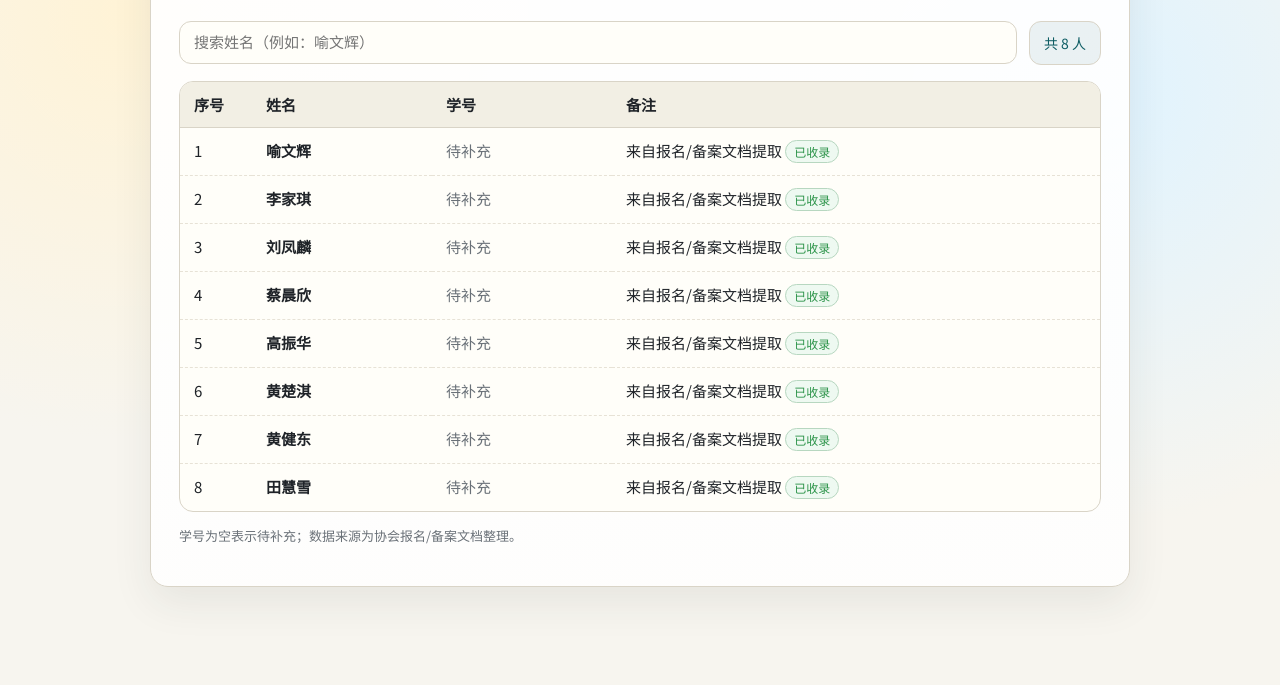
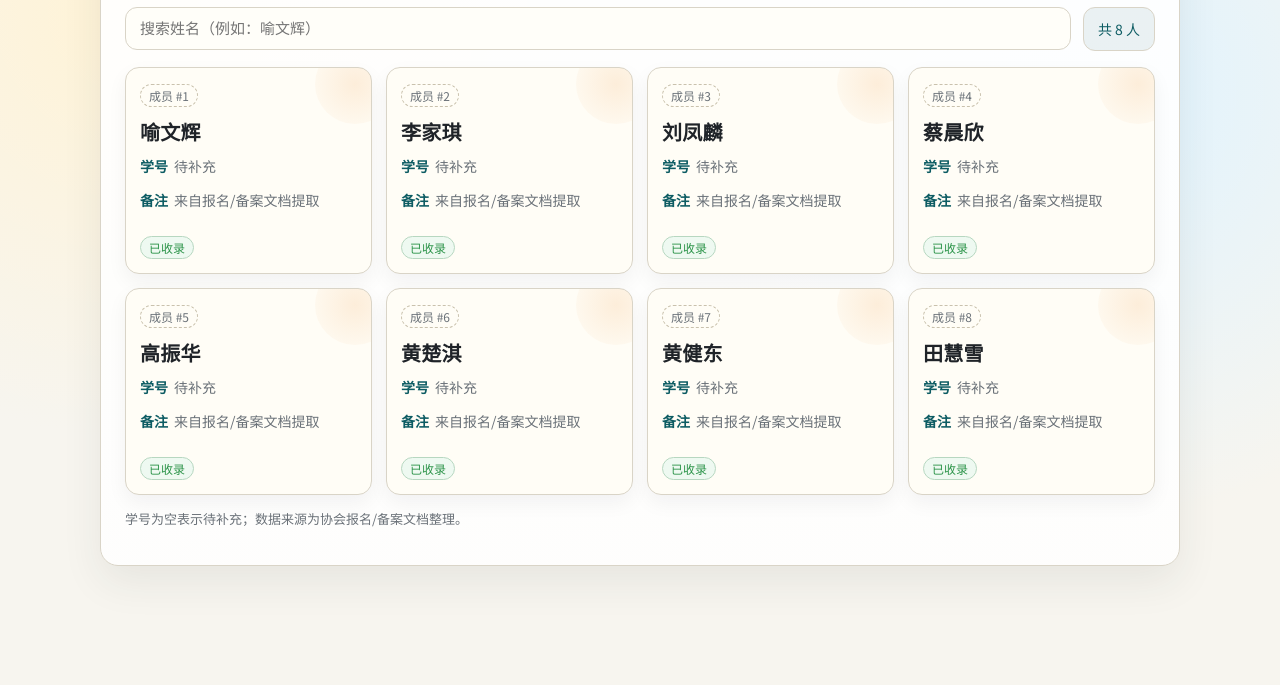
Before and after one commit to IWIFII/openclaw-knowledge-base, a plain HTML site: page site/index.html in a window 1280 px wide. Shown: the part 155-840 px from the top of the page. Drawn offline with Linux system fonts and the light colour scheme.

Commit message:
feat: switch member display to profile cards

```diff
--- a/site/index.html
+++ b/site/index.html
@@ -17,6 +17,7 @@
       --brand: #0d5c63;
       --accent: #f2a65a;
       --ok: #2b9348;
+      --card: #fffdf6;
     }
     * { box-sizing: border-box; }
     body {
@@ -30,9 +31,9 @@
       min-height: 100vh;
     }
     .wrap {
-      width: min(980px, 92vw);
-      margin: 40px auto;
-      padding: 28px;
+      width: min(1080px, 94vw);
+      margin: 32px auto;
+      padding: 24px;
       border: 1px solid var(--line);
       border-radius: 18px;
       background: linear-gradient(180deg, rgba(255, 255, 255, 0.95), rgba(255, 255, 255, 0.85));
@@ -50,7 +51,7 @@
       font-size: 14px;
     }
     .toolbar {
-      margin-top: 24px;
+      margin-top: 22px;
       display: grid;
       grid-template-columns: 1fr auto;
       gap: 12px;
@@ -77,31 +78,57 @@
       background: rgba(13, 92, 99, 0.08);
       white-space: nowrap;
     }
-    .table {
+    .grid {
       margin-top: 16px;
+      display: grid;
+      grid-template-columns: repeat(auto-fill, minmax(230px, 1fr));
+      gap: 14px;
+    }
+    .card {
+      background: var(--card);
       border: 1px solid var(--line);
       border-radius: 14px;
+      padding: 14px;
+      box-shadow: 0 8px 20px rgba(20, 25, 30, 0.05);
+      position: relative;
       overflow: hidden;
-      background: var(--panel);
     }
-    table {
-      width: 100%;
-      border-collapse: collapse;
-      font-size: 15px;
+    .card::after {
+      content: "";
+      position: absolute;
+      right: -24px;
+      top: -24px;
+      width: 80px;
+      height: 80px;
+      border-radius: 50%;
+      background: radial-gradient(circle, rgba(242, 166, 90, 0.18), rgba(242, 166, 90, 0));
+      pointer-events: none;
     }
-    thead th {
-      text-align: left;
-      background: #f2efe4;
-      padding: 12px 14px;
-      border-bottom: 1px solid var(--line);
+    .seq {
+      display: inline-block;
+      font-size: 12px;
+      color: var(--muted);
+      padding: 2px 8px;
+      border: 1px dashed #c9c1ad;
+      border-radius: 999px;
+      margin-bottom: 10px;
     }
-    tbody td {
-      padding: 12px 14px;
-      border-bottom: 1px dashed #e7e2d6;
-      vertical-align: top;
+    .name {
+      margin: 0;
+      font-size: 20px;
+      font-weight: 800;
+      letter-spacing: 0.3px;
     }
-    tbody tr:last-child td { border-bottom: none; }
-    .muted { color: var(--muted); }
+    .line {
+      margin-top: 10px;
+      font-size: 14px;
+      color: var(--muted);
+    }
+    .label {
+      color: var(--brand);
+      font-weight: 700;
+      margin-right: 6px;
+    }
     .badge {
       display: inline-flex;
       align-items: center;
@@ -111,6 +138,16 @@
       border-radius: 999px;
       font-size: 12px;
       background: #eef9f1;
+      margin-top: 12px;
+    }
+    .empty {
+      margin-top: 18px;
+      text-align: center;
+      color: var(--muted);
+      padding: 30px 10px;
+      border: 1px dashed var(--line);
+      border-radius: 12px;
+      background: #fffdf9;
     }
     .foot {
       margin-top: 14px;
@@ -118,16 +155,16 @@
       font-size: 13px;
     }
     @media (max-width: 720px) {
-      .wrap { margin: 16px auto; padding: 18px; }
+      .wrap { margin: 12px auto; padding: 16px; }
       .toolbar { grid-template-columns: 1fr; }
-      table { font-size: 14px; }
+      .grid { grid-template-columns: 1fr; }
     }
   </style>
 </head>
 <body>
   <main class="wrap">
     <h1>创新π协会成员名录</h1>
-    <p class="sub">用于展示协会成员清单（当前版本：去重名单）</p>
+    <p class="sub">成员展示已切换为个人信息卡片样式（当前版本：去重名单）</p>
 
     <section class="toolbar">
       <label>
@@ -136,19 +173,7 @@
       <div class="count" id="count">共 0 人</div>
     </section>
 
-    <section class="table" aria-live="polite">
-      <table>
-        <thead>
-          <tr>
-            <th style="width: 72px;">序号</th>
-            <th style="width: 180px;">姓名</th>
-            <th style="width: 180px;">学号</th>
-            <th>备注</th>
-          </tr>
-        </thead>
-        <tbody id="rows"></tbody>
-      </table>
-    </section>
+    <section class="grid" id="cards" aria-live="polite"></section>
 
     <p class="foot">学号为空表示待补充；数据来源为协会报名/备案文档整理。</p>
   </main>
@@ -165,22 +190,28 @@
       { name: "田慧雪", studentId: "", note: "来自报名/备案文档提取" }
     ];
 
-    const rows = document.getElementById("rows");
+    const cards = document.getElementById("cards");
     const count = document.getElementById("count");
     const search = document.getElementById("search");
 
     function render(list) {
-      rows.innerHTML = "";
-      list.forEach((m, i) => {
-        const tr = document.createElement("tr");
-        tr.innerHTML = `
-          <td>${i + 1}</td>
-          <td><strong>${m.name}</strong></td>
-          <td>${m.studentId || '<span class="muted">待补充</span>'}</td>
-          <td>${m.note} <span class="badge">已收录</span></td>
-        `;
-        rows.appendChild(tr);
-      });
+      cards.innerHTML = "";
+      if (!list.length) {
+        cards.innerHTML = '<div class="empty">没有匹配到成员，请换个关键词试试。</div>';
+      } else {
+        list.forEach((m, i) => {
+          const card = document.createElement("article");
+          card.className = "card";
+          card.innerHTML = `
+            <span class="seq">成员 #${i + 1}</span>
+            <h2 class="name">${m.name}</h2>
+            <p class="line"><span class="label">学号</span>${m.studentId || "待补充"}</p>
+            <p class="line"><span class="label">备注</span>${m.note}</p>
+            <span class="badge">已收录</span>
+          `;
+          cards.appendChild(card);
+        });
+      }
       count.textContent = `共 ${list.length} 人`;
     }
 
```
